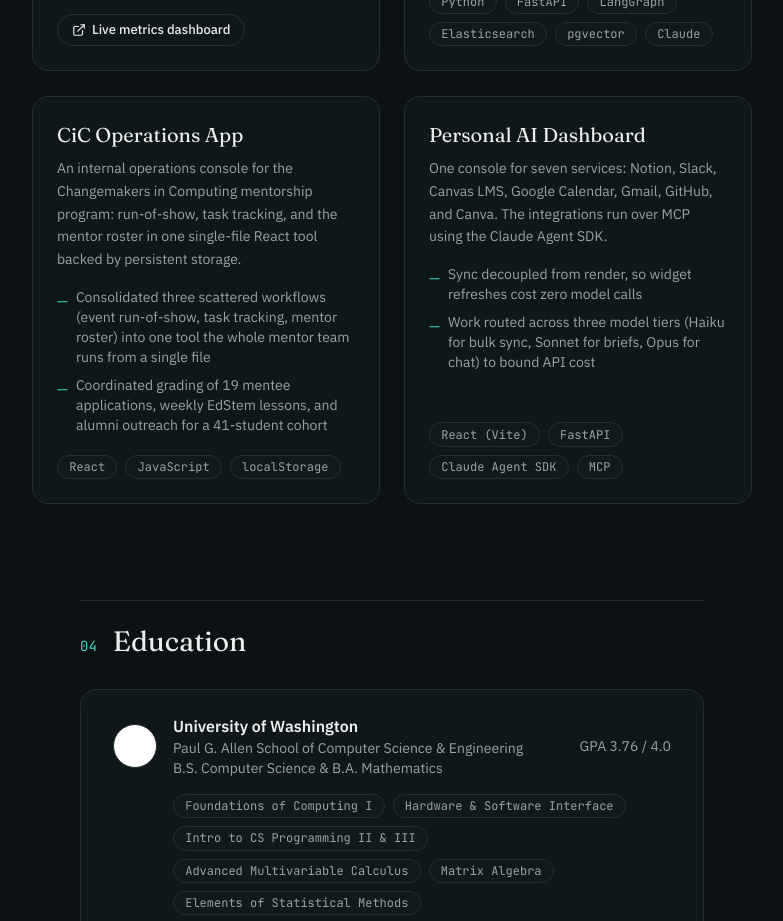
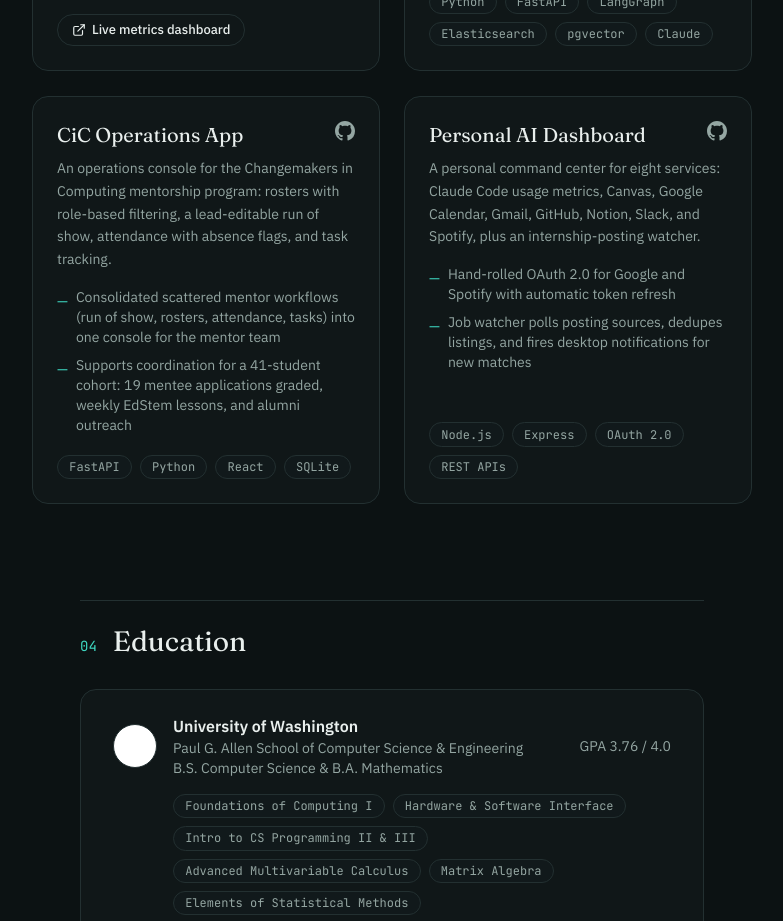
Before and after one commit to esingh25/personal-website, a Next.js app: page / in a window 1280 px wide. Shown: the part 2120-3041 px from the top of the page, without its empty margins (248-1031 px from the left). Built offline with nearby package versions, Linux system fonts and the light colour scheme.

Commit message:
feat: link CiC ops and dashboard cards to their new public repos
Both repos created and pushed (esingh25/cic-ops, esingh25/claude-dashboard)
after a secrets/PII scan; card descriptions and stacks rewritten to match
the actual code recruiters will open

```diff
--- a/src/data/projects.ts
+++ b/src/data/projects.ts
@@ -37,21 +37,23 @@ export const projects: Project[] = [
   {
     name: "CiC Operations App",
     description:
-      "An internal operations console for the Changemakers in Computing mentorship program: run-of-show, task tracking, and the mentor roster in one single-file React tool backed by persistent storage.",
+      "An operations console for the Changemakers in Computing mentorship program: rosters with role-based filtering, a lead-editable run of show, attendance with absence flags, and task tracking.",
     highlights: [
-      "Consolidated three scattered workflows (event run-of-show, task tracking, mentor roster) into one tool the whole mentor team runs from a single file",
-      "Coordinated grading of 19 mentee applications, weekly EdStem lessons, and alumni outreach for a 41-student cohort",
+      "Consolidated scattered mentor workflows (run of show, rosters, attendance, tasks) into one console for the mentor team",
+      "Supports coordination for a 41-student cohort: 19 mentee applications graded, weekly EdStem lessons, and alumni outreach",
     ],
-    stack: ["React", "JavaScript", "localStorage"],
+    stack: ["FastAPI", "Python", "React", "SQLite"],
+    githubUrl: "https://github.com/esingh25/cic-ops",
   },
   {
     name: "Personal AI Dashboard",
+    githubUrl: "https://github.com/esingh25/claude-dashboard",
     description:
-      "One console for seven services: Notion, Slack, Canvas LMS, Google Calendar, Gmail, GitHub, and Canva. The integrations run over MCP using the Claude Agent SDK.",
+      "A personal command center for eight services: Claude Code usage metrics, Canvas, Google Calendar, Gmail, GitHub, Notion, Slack, and Spotify, plus an internship-posting watcher.",
     highlights: [
-      "Sync decoupled from render, so widget refreshes cost zero model calls",
-      "Work routed across three model tiers (Haiku for bulk sync, Sonnet for briefs, Opus for chat) to bound API cost",
+      "Hand-rolled OAuth 2.0 for Google and Spotify with automatic token refresh",
+      "Job watcher polls posting sources, dedupes listings, and fires desktop notifications for new matches",
     ],
-    stack: ["React (Vite)", "FastAPI", "Claude Agent SDK", "MCP"],
+    stack: ["Node.js", "Express", "OAuth 2.0", "REST APIs"],
   },
 ];
```
Also changed, not shown: 1 other file (tests, documents, lock files or other folders).
